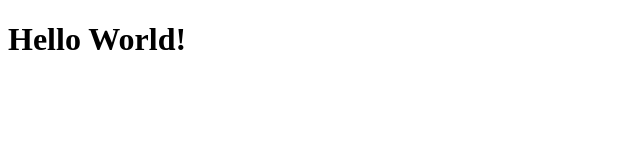
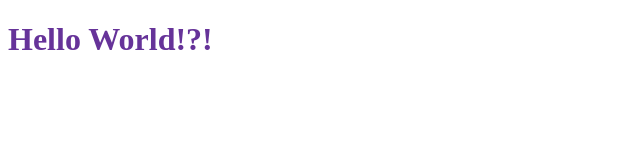
Before and after one commit to acidtone/my-app, a plain HTML site: page index.html in a window 1280 px wide. Shown: the whole page, without its empty margins (0-640 px from the left). Drawn offline with Linux system fonts and the light colour scheme.

Commit message:
added some colour

```diff
--- a/css/main.css
+++ b/css/main.css
@@ -0,0 +1,3 @@
+body {
+    color: rebeccapurple;
+}
--- a/index.html
+++ b/index.html
@@ -3,10 +3,10 @@
 <head>
     <meta charset="UTF-8">
     <meta name="viewport" content="width=device-width, initial-scale=1.0">
-    <title>Hello World!</title>
+    <title>Hello World!?!</title>
     <link rel="stylesheet" href="css/main.css">
 </head>
 <body>
-    <h1>Hello World!</h1>
+    <h1>Hello World!?!</h1>
 </body>
 </html>
```
